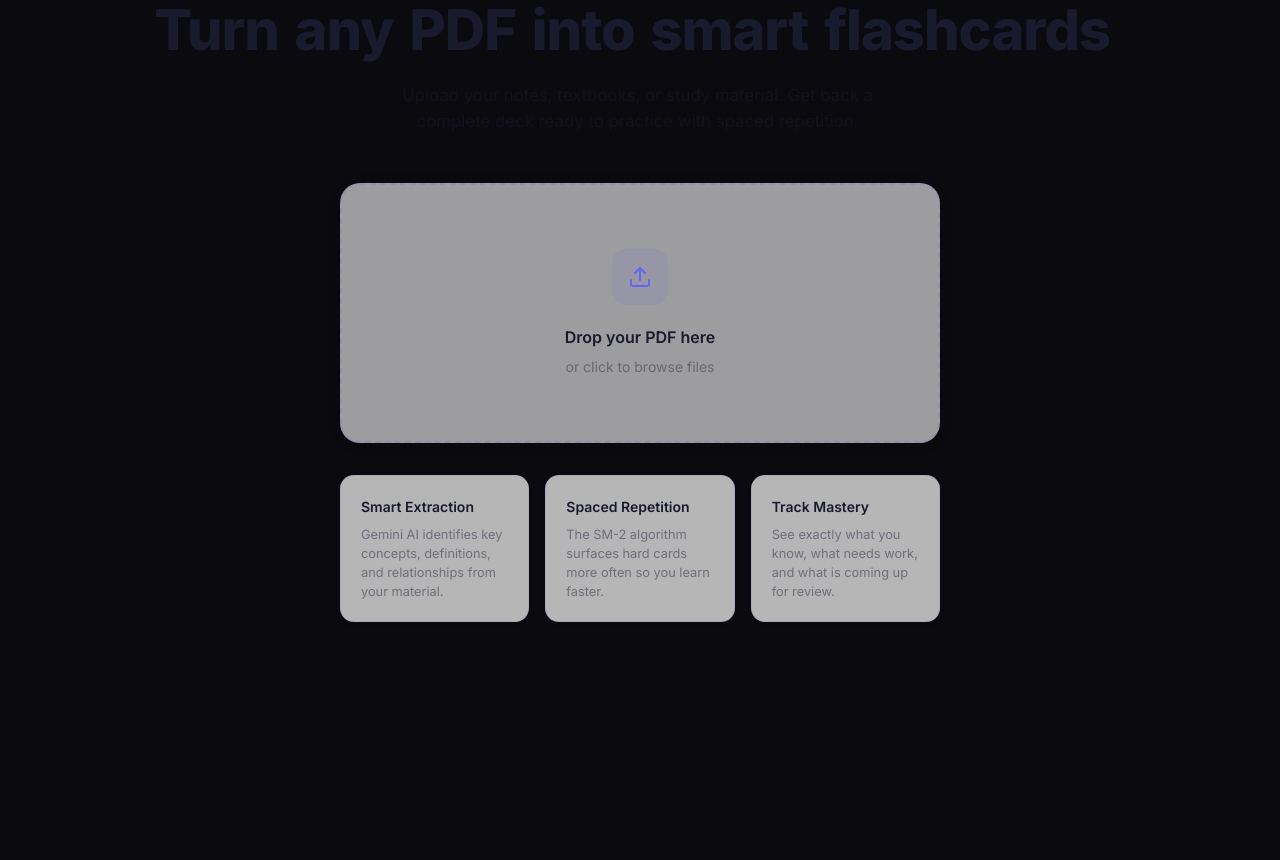
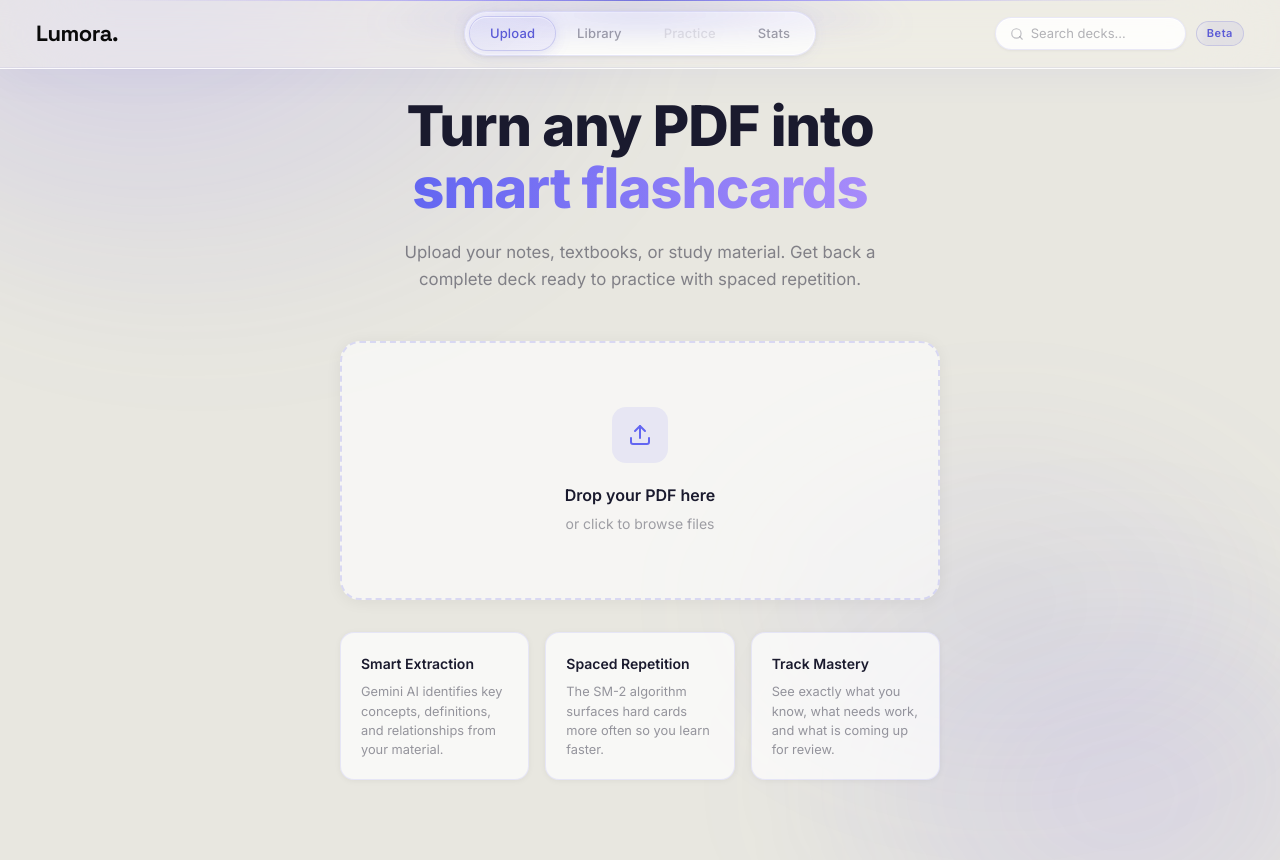
Before and after one commit to Aryan457dwivedi/flashcard-engine, a Next.js app: page / in a window 1280 px wide. Before the commit the page ends 800 px from the top, so only its background shows below. Built offline with nearby package versions, Linux system fonts and the light colour scheme.

Commit message:
Refactor Home component and remove TextGenerateEffect

```diff
--- a/app/page.tsx
+++ b/app/page.tsx
@@ -1,5 +1,9 @@
 'use client';
-import { useState, useEffect, useRef } from 'react';
+import { useState } from 'react';
+import Upload from './components/Upload';
+import Decks from './components/Decks';
+import Practice from './components/Practice';
+import Dashboard from './components/Dashboard';
 
 interface Card {
   question: string;
@@ -16,221 +20,465 @@
   created: string;
 }
 
-// ── TextGenerateEffect ──────────────────────────────────────────
-type TGEProps = {
-  words: string;
-  filter?: boolean;
-  duration?: number;
-  stagger?: number;
+const NAV_ITEMS: { screen: string; label: string }[] = [
+  { screen: 'home',      label: 'Upload'   },
+  { screen: 'decks',     label: 'Library'  },
+  { screen: 'practice',  label: 'Practice' },
+  { screen: 'dashboard', label: 'Stats'    },
+];
+
+export default function Home() {
+  const [screen, setScreen] = useState('home');
+  const [decks, setDecks] = useState<Deck[]>([]);
+  const [activeDeck, setActiveDeck] = useState<Deck | null>(null);
+  const [hoveredNav, setHoveredNav] = useState<string | null>(null);
+
+  const addDeck = (deck: Deck) => {
+    setDecks(prev => [...prev, deck]);
+    setScreen('decks');
   };
 
-function TextGenerateEffect({ words, filter = true, duration = 0.5, stagger = 0.2 }: TGEProps) {
-  const wordsArray = words.split(' ');
-  const [visibleCount, setVisibleCount] = useState(0);
-  const timers = useRef<number[]>([]);
+  const updateDeck = (updatedDeck: Deck) => {
+    setDecks(prev => prev.map(d => d.id === updatedDeck.id ? updatedDeck : d));
+  };
 
-  useEffect(() => {
-    timers.current.forEach((t) => window.clearTimeout(t));
-    timers.current = [];
-    setVisibleCount(0);
-    wordsArray.forEach((_, i) => {
-      const t = window.setTimeout(() => {
-        setVisibleCount((c) => Math.max(c, i + 1));
-      }, i * stagger * 1000);
-      timers.current.push(t);
-    });
-    return () => { timers.current.forEach((t) => window.clearTimeout(t)); };
-  }, [words, stagger]);
+  const startPractice = (deck: Deck) => {
+    setActiveDeck(deck);
+    setScreen('practice');
+  };
+
+  const handleNavClick = (s: string) => {
+    if (s === 'practice' && !activeDeck) return;
+    setScreen(s);
+  };
 
   return (
     <>
-      {wordsArray.map((word, idx) => {
-        const shown = idx < visibleCount;
+      <style>{`
+        @import url('https://fonts.googleapis.com/css2?family=Space+Grotesk:wght@400;500;600;700;900&family=Inter:wght@300;400;500;600;700&display=swap');
+
+        *, *::before, *::after { box-sizing: border-box; margin: 0; padding: 0; }
+        html { color-scheme: light; }
+
+        @keyframes shimmer-x {
+          0%   { background-position: -200% center; }
+          100% { background-position:  200% center; }
+        }
+        @keyframes orb-a {
+          0%,100% { transform: translate(0,0) scale(1); }
+          40%     { transform: translate(20px,-14px) scale(1.05); }
+          70%     { transform: translate(-10px, 8px) scale(0.97); }
+        }
+        @keyframes orb-b {
+          0%,100% { transform: translate(0,0) scale(1); }
+          35%     { transform: translate(-24px,16px) scale(1.06); }
+          65%     { transform: translate(12px,-6px) scale(0.95); }
+        }
+        @keyframes orb-c {
+          0%,100% { transform: translate(0,0); }
+          50%     { transform: translate(10px, 22px); }
+        }
+
+        body {
+          background: #e8e7e0;
+          color: #1a1a2e;
+          font-family: 'Inter', sans-serif;
+          min-height: 100dvh;
+          -webkit-font-smoothing: antialiased;
+          overflow-x: hidden;
+        }
+
+        body::before {
+          content: '';
+          position: fixed;
+          width: 760px; height: 540px;
+          top: -220px; left: -160px;
+          border-radius: 50%;
+          background: radial-gradient(ellipse at 38% 38%,
+            rgba(99,88,240,0.20) 0%,
+            rgba(120,100,255,0.11) 30%,
+            rgba(91,91,214,0.05) 58%,
+            transparent 78%
+          );
+          filter: blur(64px);
+          pointer-events: none;
+          z-index: 0;
+          animation: orb-a 16s ease-in-out infinite;
+        }
+
+        body::after {
+          content: '';
+          position: fixed;
+          width: 560px; height: 420px;
+          bottom: -150px; right: -90px;
+          border-radius: 50%;
+          background: radial-gradient(ellipse at 60% 60%,
+            rgba(110,85,245,0.13) 0%,
+            rgba(91,91,214,0.06) 48%,
+            transparent 74%
+          );
+          filter: blur(60px);
+          pointer-events: none;
+          z-index: 0;
+          animation: orb-b 20s ease-in-out infinite;
+        }
+
+        .page-glow {
+          position: fixed;
+          top: 44%; left: 50%;
+          transform: translate(-50%, -50%);
+          width: 720px; height: 480px;
+          border-radius: 50%;
+          background: radial-gradient(ellipse at 50% 50%,
+            rgba(91,91,214,0.065) 0%,
+            rgba(120,110,255,0.030) 42%,
+            transparent 68%
+          );
+          filter: blur(44px);
+          pointer-events: none;
+          z-index: 0;
+          animation: orb-c 24s ease-in-out infinite;
+        }
+
+        .top-bar {
+          position: fixed;
+          top: 0; left: 0; right: 0;
+          z-index: 50;
+          height: 68px;
+          display: grid;
+          grid-template-columns: 1fr auto 1fr;
+          align-items: center;
+          padding: 0 36px;
+          background: rgba(240,239,233,0.55);
+          backdrop-filter: blur(48px) saturate(200%) brightness(1.02);
+          -webkit-backdrop-filter: blur(48px) saturate(200%) brightness(1.02);
+          border-bottom: 1px solid rgba(91,91,214,0.08);
+          box-shadow:
+            0 1px 0 rgba(255,255,255,0.9),
+            0 4px 40px rgba(91,91,214,0.07),
+            0 1px 3px rgba(0,0,0,0.04);
+          isolation: isolate;
+        }
+
+        /* Vercel-signature glow seam */
+        .top-bar::before {
+          content: '';
+          position: absolute;
+          top: 0; left: 8%; right: 8%;
+          height: 1px;
+          background: linear-gradient(
+            90deg,
+            transparent 0%,
+            rgba(140,120,255,0.18) 15%,
+            rgba(100,90,255,0.55) 38%,
+            rgba(91,91,214,0.82) 50%,
+            rgba(100,90,255,0.55) 62%,
+            rgba(140,120,255,0.18) 85%,
+            transparent 100%
+          );
+          pointer-events: none;
+        }
+
+        /* Bloom above the seam */
+        .top-bar::after {
+          content: '';
+          position: absolute;
+          top: -32px; left: 50%;
+          transform: translateX(-50%);
+          width: 560px; height: 64px;
+          background: radial-gradient(ellipse at 50% 100%,
+            rgba(91,91,214,0.20) 0%,
+            rgba(110,100,255,0.08) 45%,
+            transparent 70%
+          );
+          filter: blur(12px);
+          pointer-events: none;
+        }
+
+        .logo {
+          font-family: 'Space Grotesk', sans-serif;
+          font-weight: 900;
+          font-size: 22px;
+          letter-spacing: -0.5px;
+          cursor: pointer;
+          user-select: none;
+          color: #0a0a0a;
+          justify-self: start;
+        }
+
+        .nav-links {
+          display: flex;
+          align-items: center;
+          gap: 2px;
+          background: rgba(255,255,255,0.78);
+          border: 1px solid rgba(91,91,214,0.12);
+          border-radius: 999px;
+          padding: 5px;
+          box-shadow:
+            0 1px 4px rgba(0,0,0,0.06),
+            0 0 0 1px rgba(255,255,255,0.7) inset,
+            0 2px 16px rgba(91,91,214,0.05);
+        }
+
+        .nav-btn {
+          position: relative;
+          padding: 7px 20px;
+          border-radius: 999px;
+          border: none;
+          background: transparent;
+          cursor: pointer;
+          font-family: 'Inter', sans-serif;
+          font-size: 13px;
+          font-weight: 500;
+          color: rgba(26,26,46,0.42);
+          letter-spacing: 0.01em;
+          transition: color 0.18s, background 0.18s, transform 0.14s, box-shadow 0.18s;
+          white-space: nowrap;
+          overflow: hidden;
+        }
+
+        .nav-btn::before {
+          content: '';
+          position: absolute; inset: 0;
+          border-radius: 999px;
+          background: linear-gradient(135deg,
+            rgba(91,91,214,0.10) 0%,
+            rgba(123,104,238,0.05) 100%
+          );
+          opacity: 0;
+          transition: opacity 0.18s;
+          pointer-events: none;
+        }
+
+        .nav-btn:hover::before { opacity: 1; }
+        .nav-btn:hover { color: rgba(26,26,46,0.82); transform: translateY(-1px); }
+
+        .nav-btn.active {
+          color: #5b5bd6;
+          background: linear-gradient(135deg,
+            rgba(91,91,214,0.13) 0%,
+            rgba(120,100,240,0.08) 100%
+          );
+          box-shadow:
+            0 0 0 1px rgba(91,91,214,0.22),
+            0 2px 12px rgba(91,91,214,0.14),
+            0 0 24px rgba(91,91,214,0.07),
+            inset 0 1px 0 rgba(255,255,255,0.78);
+        }
+
+        .nav-btn.active::before { opacity: 0; }
+        .nav-btn:active { transform: scale(0.96) translateY(0); }
+        .nav-btn.disabled { opacity: 0.28; cursor: not-allowed; pointer-events: none; }
+
+        .nav-right {
+          justify-self: end;
+          display: flex;
+          align-items: center;
+          gap: 10px;
+        }
+
+        .search-pill {
+          display: flex;
+          align-items: center;
+          gap: 7px;
+          background: rgba(255,255,255,0.82);
+          border: 1px solid rgba(91,91,214,0.12);
+          border-radius: 999px;
+          padding: 6px 14px;
+          box-shadow:
+            0 1px 3px rgba(0,0,0,0.05),
+            inset 0 1px 0 rgba(255,255,255,0.95);
+          transition: border-color 0.2s, box-shadow 0.2s;
+        }
+        .search-pill:focus-within {
+          border-color: rgba(91,91,214,0.38);
+          box-shadow:
+            0 0 0 3px rgba(91,91,214,0.09),
+            0 0 18px rgba(91,91,214,0.09),
+            inset 0 1px 0 rgba(255,255,255,0.95);
+        }
+        .search-icon { color: rgba(26,26,46,0.28); flex-shrink: 0; pointer-events: none; }
+        .search-input {
+          border: none; outline: none;
+          background: transparent;
+          font-family: 'Inter', sans-serif;
+          font-size: 13px; color: #1a1a2e;
+          width: 140px;
+        }
+        .search-input::placeholder { color: rgba(26,26,46,0.33); }
+
+        .version-badge {
+          position: relative;
+          font-size: 11px; font-weight: 600;
+          color: #5b5bd6;
+          background: rgba(91,91,214,0.08);
+          border: 1px solid rgba(91,91,214,0.20);
+          border-radius: 999px;
+          padding: 3px 10px;
+          letter-spacing: 0.05em;
+          user-select: none;
+          overflow: hidden;
+        }
+        .version-badge::after {
+          content: '';
+          position: absolute; inset: 0;
+          border-radius: 999px;
+          background: linear-gradient(105deg,
+            transparent 25%,
+            rgba(255,255,255,0.65) 50%,
+            transparent 75%
+          );
+          background-size: 200% 100%;
+          animation: shimmer-x 3.2s ease-in-out infinite;
+          pointer-events: none;
+        }
+
+        .main-wrap {
+          padding-top: 68px;
+          min-height: 100dvh;
+          position: relative;
+          z-index: 1;
+        }
+        .inner {
+          max-width: 860px;
+          margin: 0 auto;
+          padding: 28px 24px 80px;
+        }
+      `}</style>
+
+      <div className="page-glow" aria-hidden="true" />
+
+      <header className="top-bar">
+        <div className="logo" onClick={() => setScreen('home')}>Lumora.</div>
+
+        <nav className="nav-links">
+          {NAV_ITEMS.map(({ screen: s, label }) => {
+            const isActive = screen === s;
+            const isDisabled = s === 'practice' && !activeDeck;
             return (
-          <span
-            key={word + idx}
-            style={{
-              display: 'inline-block',
-              opacity: shown ? 1 : 0,
-              filter: filter ? (shown ? 'blur(0px)' : 'blur(10px)') : 'none',
-              transition: `opacity ${duration}s ease, filter ${duration}s ease`,
-              marginRight: '0.28em',
-            }}
+              <button
+                key={s}
+                className={`nav-btn${isActive ? ' active' : ''}${isDisabled ? ' disabled' : ''}`}
+                onClick={() => handleNavClick(s)}
+                onMouseEnter={() => setHoveredNav(s)}
+                onMouseLeave={() => setHoveredNav(null)}
               >
-            {word}
-          </span>
+                {label}
+              </button>
             );
           })}
+        </nav>
+
+        <div className="nav-right">
+          <div className="search-pill">
+            <svg className="search-icon" width="14" height="14" viewBox="0 0 24 24" fill="none" stroke="currentColor" strokeWidth="2" strokeLinecap="round" strokeLinejoin="round">
+              <circle cx="11" cy="11" r="8"/><line x1="21" y1="21" x2="16.65" y2="16.65"/>
+            </svg>
+            <input className="search-input" placeholder="Search decks…" />
+          </div>
+          <span className="version-badge">Beta</span>
+        </div>
+      </header>
+
+      <main className="main-wrap">
+        <div className="inner">
+          {screen === 'home'      && <Upload onDeckCreated={addDeck} />}
+          {screen === 'decks'     && <Decks decks={decks} onPractice={startPractice} />}
+          {screen === 'practice'  && activeDeck && (
+            <Practice
+              deck={activeDeck}
+              onFinish={(updatedDeck: Deck) => {
+                updateDeck(updatedDeck);
+                setScreen('decks');
+              }}
+            />
+          )}
+          {screen === 'dashboard' && <Dashboard decks={decks} />}
+        </div>
+      </main>
     </>
   );
 }
 
-// ── Upload ──────────────────────────────────────────────────────
-export default function Upload({ onDeckCreated }: { onDeckCreated: (deck: Deck) => void }) {
-  const [dragging, setDragging] = useState(false);
-  const [loading, setLoading] = useState(false);
-  const [error, setError] = useState('');
+/**
+ * DropZoneGrid
+ * ─────────────
+ * Drop this inside your Upload component's drop zone wrapper.
+ *
+ * The wrapper needs:
+ *   position: relative;
+ *   overflow: hidden;
+ *   border-radius: 16px;
+ *
+ * Your content inside the drop zone must have:
+ *   position: relative;
+ *   z-index: 2;
+ *
+ * Usage:
+ *   import { DropZoneGrid } from '../page';
+ *
+ *   <div className="drop-zone">
+ *     <DropZoneGrid />
+ *     <div style={{ position: 'relative', zIndex: 2 }}>
+ *       ... upload UI ...
+ *     </div>
+ *   </div>
+ */
+export function DropZoneGrid() {
+  return (
+    <svg
+      style={{
+        position: 'absolute',
+        inset: 0,
+        width: '100%',
+        height: '100%',
+        borderRadius: '14px',
+        pointerEvents: 'none',
+        zIndex: 1,
+      }}
+      viewBox="0 0 600 260"
+      preserveAspectRatio="none"
+      xmlns="http://www.w3.org/2000/svg"
+    >
+      <defs>
+        {/*
+          patternUnits="userSpaceOnUse" keeps the 40×40 cell size
+          consistent regardless of how the SVG is scaled.
+          preserveAspectRatio="none" on the root SVG means the grid
+          always fills the drop zone exactly — no matter its size.
+        */}
+        <pattern id="evenGrid" x="0" y="0" width="40" height="40" patternUnits="userSpaceOnUse">
+          <path d="M40 0L0 0 0 40" fill="none" stroke="rgba(91,91,214,0.13)" strokeWidth="0.8"/>
+        </pattern>
 
-  const handleFile = async (file: File) => {
-    if (!file || file.type !== 'application/pdf') {
-      setError('Please upload a PDF file');
-      return;
-    }
-    setLoading(true);
-    setError('');
-    const formData = new FormData();
-    formData.append('pdf', file);
-    try {
-      const res = await fetch('/api/generate', { method: 'POST', body: formData });
-      const data = await res.json();
-      if (data.error) throw new Error(data.error);
-      onDeckCreated({
-        id: Date.now(),
-        name: file.name.replace('.pdf', ''),
-        cards: data.cards,
-        created: new Date().toLocaleDateString(),
-      });
-    } catch {
-      setError('Something went wrong. Please try again.');
-    }
-    setLoading(false);
-  };
+        {/* Vignette: grid is crisp in the centre, fades to invisible at all four edges */}
+        <radialGradient id="gridFade" cx="50%" cy="50%" r="58%">
+          <stop offset="0%"   stopColor="white" stopOpacity="1"/>
+          <stop offset="55%"  stopColor="white" stopOpacity="0.72"/>
+          <stop offset="100%" stopColor="white" stopOpacity="0"/>
+        </radialGradient>
+        <mask id="gridMask">
+          <rect width="600" height="260" fill="url(#gridFade)"/>
+        </mask>
+      </defs>
 
-  return (
-    <div className="fade-up">
+      {/* Grid with vignette mask */}
+      <rect width="600" height="260" fill="url(#evenGrid)" mask="url(#gridMask)"/>
 
-      {/* Hero */}
-      <div style={{ textAlign: 'center', marginBottom: '3rem' }}>
-        <h1 style={{
-          fontSize: 'clamp(2.2rem, 5vw, 3.5rem)',
-          fontWeight: '800',
-          lineHeight: '1.1',
-          letterSpacing: '-1px',
-          marginBottom: '1.25rem',
-          color: '#1a1a2e',
-        }}>
-          <TextGenerateEffect
-            words="Turn any PDF into smart flashcards"
-            stagger={0.12}
-            duration={0.5}
-          />
-        </h1>
+      {/* Corner L-bracket accents */}
+      <path d="M0 0 L36 0 M0 0 L0 36"
+        stroke="rgba(91,91,214,0.45)" strokeWidth="1.5" fill="none" strokeLinecap="square"/>
+      <path d="M600 0 L564 0 M600 0 L600 36"
+        stroke="rgba(91,91,214,0.45)" strokeWidth="1.5" fill="none" strokeLinecap="square"/>
+      <path d="M0 260 L36 260 M0 260 L0 224"
+        stroke="rgba(91,91,214,0.45)" strokeWidth="1.5" fill="none" strokeLinecap="square"/>
+      <path d="M600 260 L564 260 M600 260 L600 224"
+        stroke="rgba(91,91,214,0.45)" strokeWidth="1.5" fill="none" strokeLinecap="square"/>
 
-        <p style={{
-          color: 'rgba(26,26,46,0.5)',
-          fontSize: '1.05rem',
-          maxWidth: '480px',
-          margin: '0 auto',
-          lineHeight: '1.6',
-        }}>
-          <TextGenerateEffect
-            words="Upload your notes, textbooks, or study material. Get back a complete deck ready to practice with spaced repetition."
-            stagger={0.04}
-            duration={0.4}
-          />
-        </p>
-      </div>
-
-      {/* Upload Box */}
-      <div
-        onDragOver={(e) => { e.preventDefault(); setDragging(true); }}
-        onDragLeave={() => setDragging(false)}
-        onDrop={(e) => { e.preventDefault(); setDragging(false); handleFile(e.dataTransfer.files[0]); }}
-        onClick={() => !loading && document.getElementById('fileInput')?.click()}
-        style={{
-          border: `2px dashed ${dragging ? '#6366f1' : 'rgba(99,102,241,0.2)'}`,
-          borderRadius: '20px',
-          padding: '4rem 2rem',
-          textAlign: 'center',
-          cursor: loading ? 'default' : 'pointer',
-          background: dragging ? 'rgba(99,102,241,0.05)' : 'rgba(255,255,255,0.6)',
-          transition: 'all 0.2s',
-          maxWidth: '600px',
-          margin: '0 auto 2rem',
-          boxShadow: '0 2px 16px rgba(0,0,0,0.06)',
-        }}
-      >
-        {loading ? (
-          <div>
-            <div style={{ display: 'flex', justifyContent: 'center', marginBottom: '1.25rem' }}>
-              <div className="spinner" style={{ width: '36px', height: '36px' }} />
-            </div>
-            <p style={{ color: '#6366f1', fontWeight: '600', fontSize: '1rem', marginBottom: '0.5rem' }}>
-              Generating flashcards…
-            </p>
-            <p style={{ color: 'rgba(26,26,46,0.4)', fontSize: '0.875rem' }}>
-              This usually takes 20–30 seconds
-            </p>
-          </div>
-        ) : (
-          <div>
-            <div style={{
-              width: '56px', height: '56px',
-              background: 'rgba(99,102,241,0.1)',
-              borderRadius: '14px',
-              display: 'flex', alignItems: 'center', justifyContent: 'center',
-              margin: '0 auto 1.25rem',
-            }}>
-              <svg width="24" height="24" fill="none" stroke="#6366f1" strokeWidth="2" strokeLinecap="round" strokeLinejoin="round" viewBox="0 0 24 24">
-                <path d="M21 15v4a2 2 0 0 1-2 2H5a2 2 0 0 1-2-2v-4"/>
-                <polyline points="17 8 12 3 7 8"/>
-                <line x1="12" y1="3" x2="12" y2="15"/>
+      {/* Centre crosshair */}
+      <circle cx="300" cy="130" r="1.8" fill="rgba(91,91,214,0.28)"/>
+      <line x1="288" y1="130" x2="312" y2="130" stroke="rgba(91,91,214,0.16)" strokeWidth="1"/>
+      <line x1="300" y1="118" x2="300" y2="142" stroke="rgba(91,91,214,0.16)" strokeWidth="1"/>
     </svg>
-            </div>
-            <p style={{ color: '#1a1a2e', fontWeight: '600', fontSize: '1rem', marginBottom: '0.4rem' }}>
-              Drop your PDF here
-            </p>
-            <p style={{ color: 'rgba(26,26,46,0.4)', fontSize: '0.875rem' }}>
-              or click to browse files
-            </p>
-          </div>
-        )}
-      </div>
-
-      <input
-        id="fileInput"
-        type="file"
-        accept=".pdf"
-        style={{ display: 'none' }}
-        onChange={(e) => e.target.files && handleFile(e.target.files[0])}
-      />
-
-      {error && (
-        <p style={{ textAlign: 'center', color: '#dc2626', fontSize: '0.875rem', marginBottom: '2rem' }}>
-          {error}
-        </p>
-      )}
-
-      {/* Feature Cards */}
-      <div style={{
-        display: 'grid',
-        gridTemplateColumns: 'repeat(3, 1fr)',
-        gap: '1rem',
-        maxWidth: '600px',
-        margin: '0 auto',
-      }}>
-        {[
-          ['Smart Extraction', 'Gemini AI identifies key concepts, definitions, and relationships from your material.'],
-          ['Spaced Repetition', 'The SM-2 algorithm surfaces hard cards more often so you learn faster.'],
-          ['Track Mastery', 'See exactly what you know, what needs work, and what is coming up for review.'],
-        ].map(([title, desc]) => (
-          <div key={title} style={{
-            background: 'rgba(255,255,255,0.7)',
-            border: '1px solid rgba(99,102,241,0.12)',
-            borderRadius: '14px',
-            padding: '1.25rem',
-            boxShadow: '0 1px 6px rgba(0,0,0,0.05)',
-          }}>
-            <p style={{ fontWeight: '600', fontSize: '0.875rem', marginBottom: '0.5rem', color: '#1a1a2e' }}>
-              {title}
-            </p>
-            <p style={{ color: 'rgba(26,26,46,0.45)', fontSize: '0.8rem', lineHeight: '1.5' }}>
-              {desc}
-            </p>
-          </div>
-        ))}
-      </div>
-
-    </div>
   );
 }
```
Lines whose indentation alone changed are shown as unchanged.
